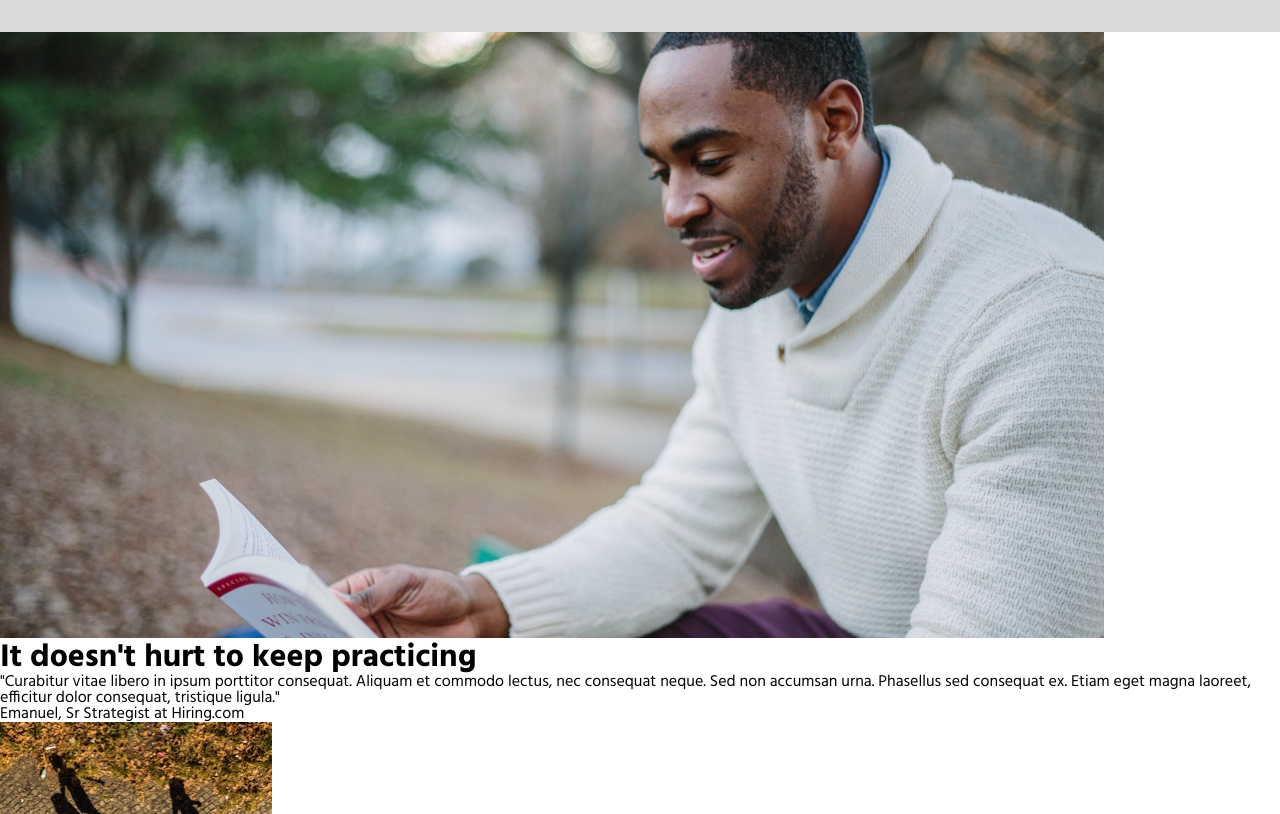
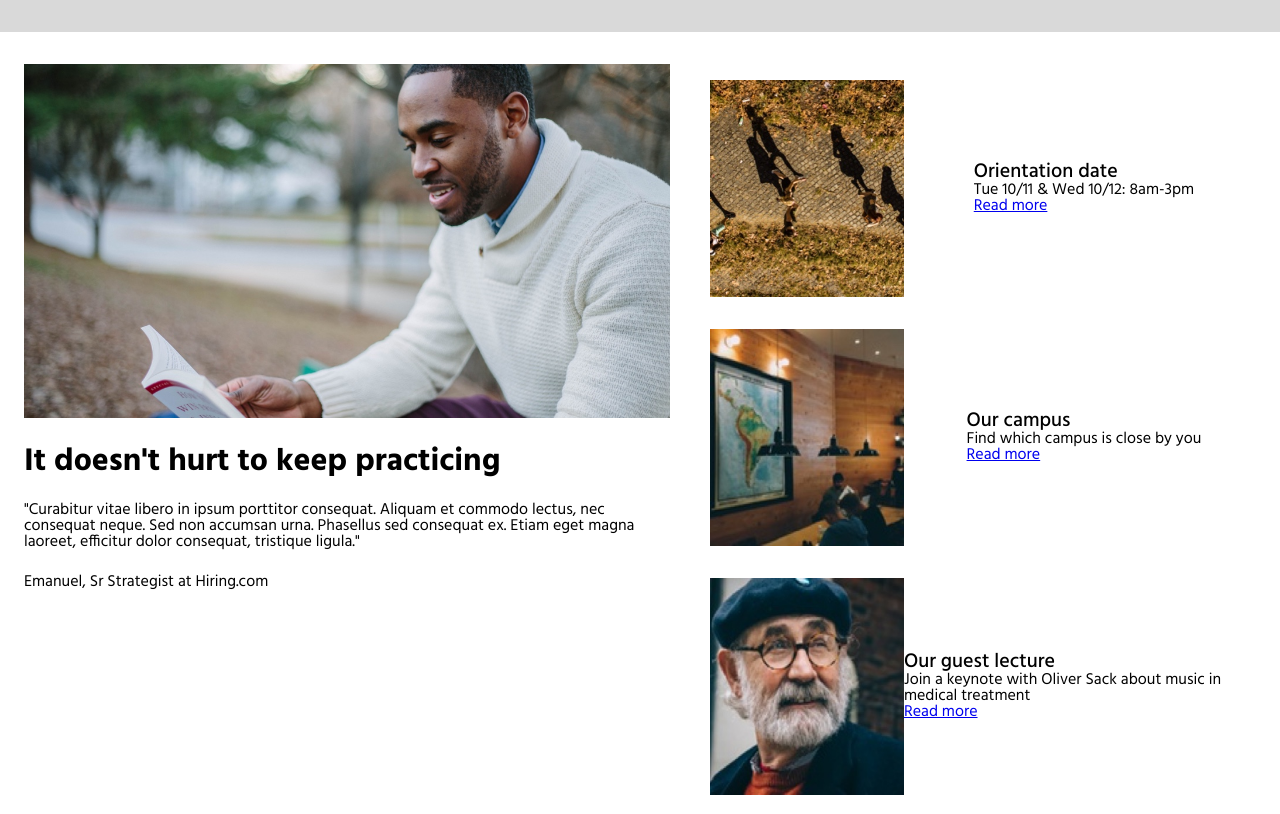
Before and after one commit to Marshall126/Colmar-Academy, a plain HTML site: page index.html in a window 1280 px wide. Shown: the part 664-1478 px from the top of the page. Drawn offline with Linux system fonts and the light colour scheme.

Commit message:
Began work on landing area

```diff
--- a/css/style.css
+++ b/css/style.css
@@ -71,3 +71,40 @@ nav{
     width:100%;
     color:white;
 }
+#landing{
+    display:flex;
+    justify-content:space-between;
+    padding-top: 32px;
+    padding-bottom:32px;
+}
+.main{
+    margin-left:24px;
+    margin-right:24px;
+    width:60%;
+
+}
+.main .main-media{
+    width:100%;
+}
+.main h2{
+    margin-top:24px;
+
+}
+
+.main p{
+    margin:24px 0;
+
+}
+
+.info-box{
+    display:flex;
+    padding:16px;
+}
+.info-box img{
+    width:35%;
+    height:217px;
+}
+.info-box div{
+    margin:auto;
+
+}
--- a/index.html
+++ b/index.html
@@ -31,7 +31,7 @@
     </div>
     <div id="landing">
         <div class="main">
-            <img src="./assets/images/information-main.jpg" alt="Man reading">
+            <img class="main-media" src="./assets/images/information-main.jpg" alt="Man reading">
             <h2>It doesn't hurt to keep practicing</h2>
             <p>"Curabitur vitae libero in ipsum porttitor consequat. Aliquam et commodo lectus, nec consequat neque. Sed non accumsan urna. Phasellus sed consequat ex. Etiam eget magna laoreet, efficitur dolor consequat, tristique ligula."</p>
             <span>Emanuel, Sr Strategist at Hiring.com</span>
@@ -39,21 +39,27 @@
         <div class="info">
             <div class="info-box">
                 <img src="./assets/images/information-orientation.jpg" alt="pathway">
+                <div>
                     <h4>Orientation date</h4>
                     <p>Tue 10/11 & Wed 10/12: 8am-3pm</p>
                     <a href="#">Read more</a>
                 </div>
+            </div>
             <div class="info-box">
                 <img src="./assets/images/information-campus.jpg" alt="campus">
+                <div>
                     <h4>Our campus</h4>
                     <p>Find which campus is close by you</p>
                     <a href="#">Read more</a>
                 </div>
+            </div>
             <div class="info-box">
                 <img src="./assets/images/information-guest-lecture.jpg" alt="Oliver Sack">
+                <div>
                     <h4>Our guest lecture</h4>
                     <p>Join a keynote with Oliver Sack about music in medical treatment</p>
                     <a href="#">Read more</a>
+                </div>
             </div>
         </div>
     </div>
@@ -101,7 +107,7 @@
     <div id="thesis">
         <h2>Thesis exhibit</h2>
         <div class="main">
-            <video controls>
+            <video controls class="main-media">
                 <source src="./assets/videos/thesis.mp4">
                 Student Thesis
             </video>
```
Lines whose indentation alone changed are shown as unchanged.
